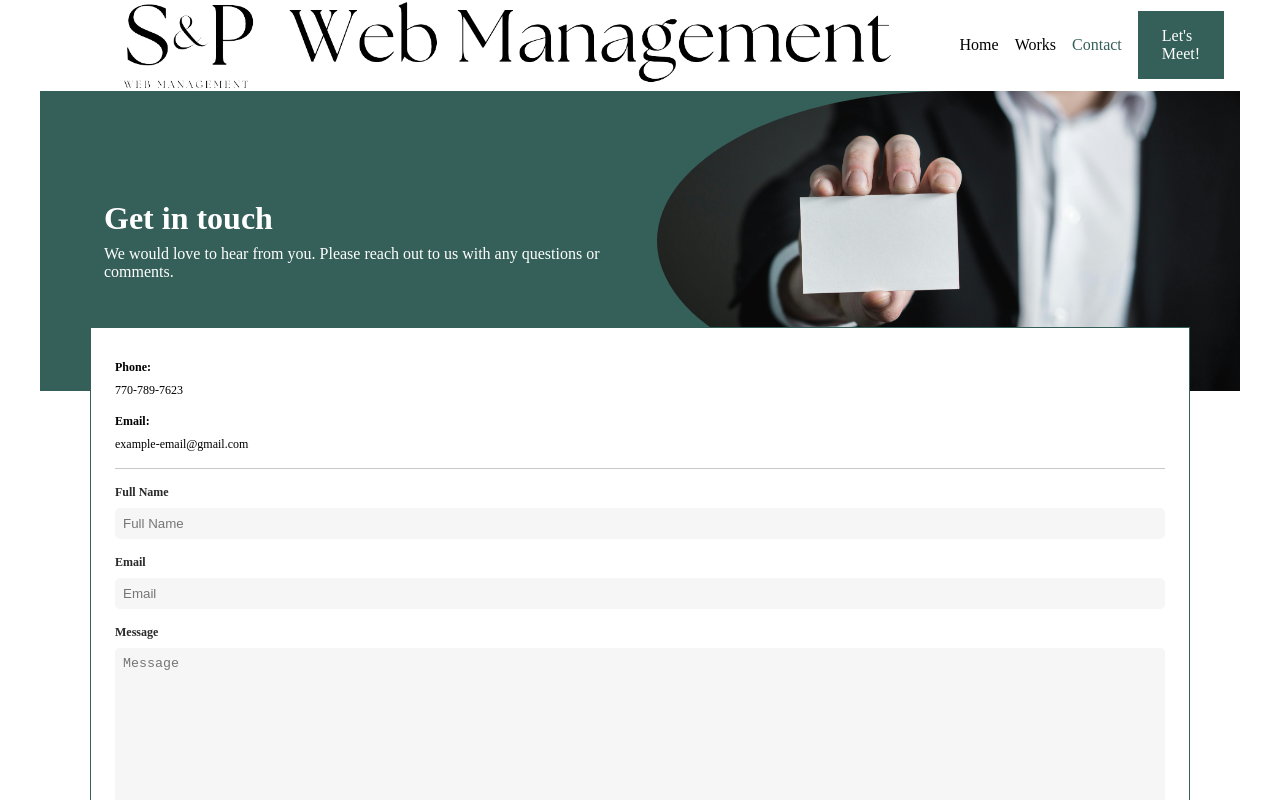
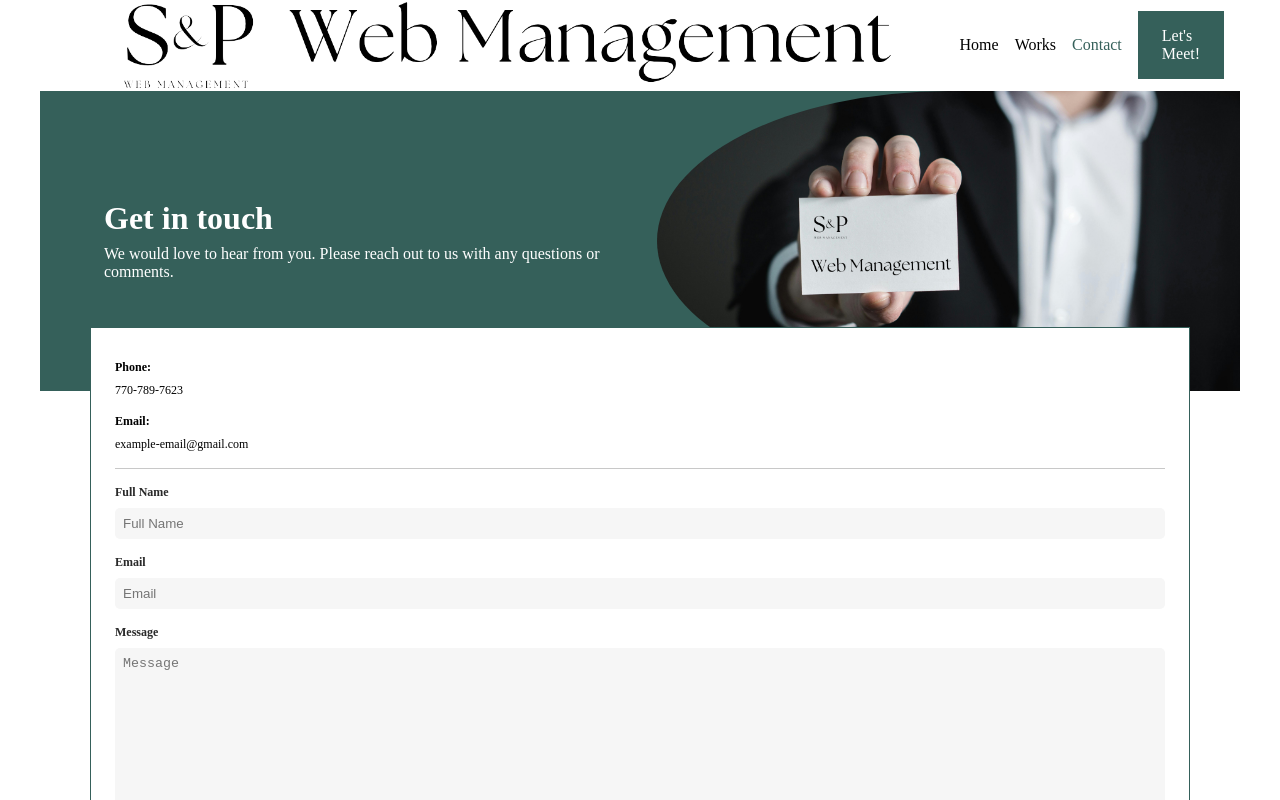
Before and after one commit to santy81855/Business_Website, a Next.js app: page /contact in a window 1280 px wide. Built offline with nearby package versions, Linux system fonts and the light colour scheme.

Commit message:
updated contact info photo to include logo

```diff
--- a/src/features/contact-page/components/contact/Contact.tsx
+++ b/src/features/contact-page/components/contact/Contact.tsx
@@ -51,7 +51,7 @@ const Contact = () => {
                 <section className={styles.imageContainer}>
                     <Image
                         className={styles.contactImage}
-                        src="/images/contact-page/contact-photo.jpg"
+                        src="/images/contact-page/contact-photo.png"
                         alt="Contact"
                         width={800}
                         height={400}
```
Also changed, not shown: public/images/contact-page/contact-photo.jpg (deleted), public/images/contact-page/contact-photo.png (added).
